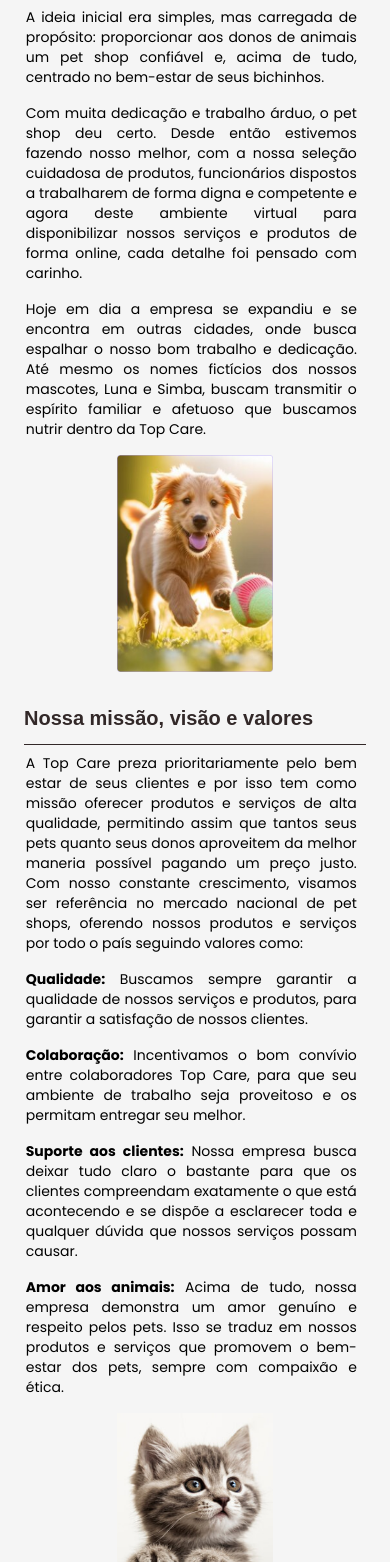
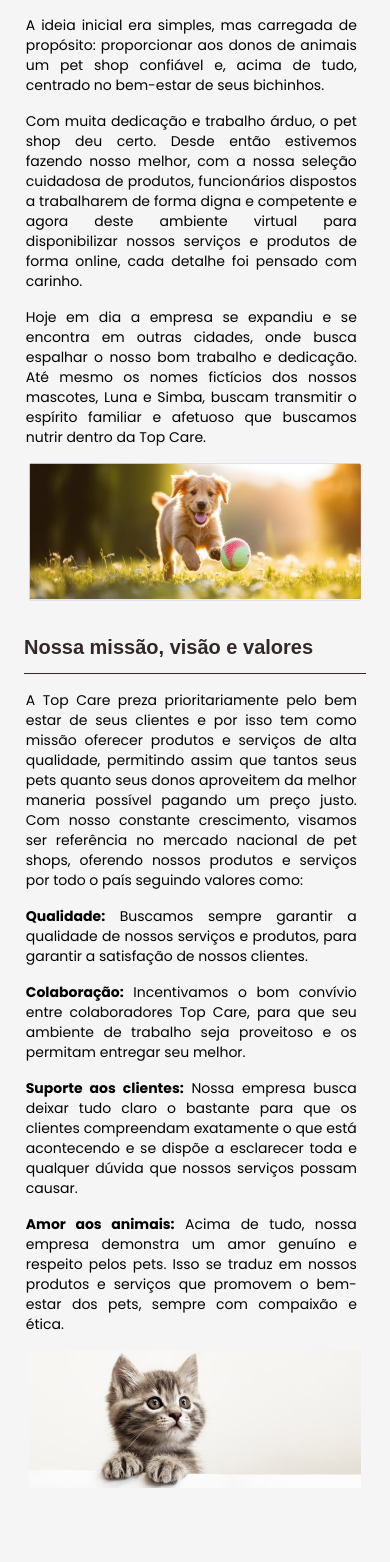
Before and after one commit to Projeto-Top-Care/Top-Care-Front-End, a Next.js app: page /Sobre in a window 390 px wide. Shown: the part 438-2000 px from the top of the page. Built offline with nearby package versions, Linux system fonts and the light colour scheme; a web font is replaced by a local one.

Commit message:
Arrumando página sobre nós

```diff
--- a/src/app/Sobre/page.tsx
+++ b/src/app/Sobre/page.tsx
@@ -23,7 +23,7 @@ export default function sobreNos() {
                 <div className="flex flex-col items-center lg:flex-row lg:items-start lg:w-[90%]">
                     <div className="md:w-[100%] w-[95%] lg:w-[90%]">
                         <div className="flex flex-col justify-center w-[98%] text-sm md:w-[85%] md:ml-14 md:px-6 md:text-base lg:w-[90%] lg:block">
-                            <p className=" font-poppins text-justify md:mx-0 mx-4">Tudo começou com uma ideia de transformar a
+                            <p className=" font-poppins text-justify md:mx-0 mx-4 mt-2">Tudo começou com uma ideia de transformar a
                                 paixão por animais em algo mais. A visão de criar uma comunidade onde todos os animais
                                 pudessem encontrar produtos de qualidade e
                                 amorosos cuidados começou a ganhar forma para se tornar a Top Care de hoje.</p>
@@ -39,9 +39,9 @@ export default function sobreNos() {
                                 buscam transmitir o espírito familiar e afetuoso que buscamos nutrir dentro da Top Care.</p>
                         </div>
                     </div>
-                    <div className="w-[40%] mt-4 flex justify-center items-center md:mt-8 md:w-[82%] md:ml-4 lg:w-80 lg:mt-2">
-                        <img className="md:w-[100%] md:h-[70%] md:hidden lg:flex lg:w-fit" src="/assets/cachorro-brincando.png" alt="cachorro correndo atras da bola" />
-                        <img className="hidden md:flex md:w-[100%] md:h-[70%] md:rounded lg:hidden" src="/assets/banner-cachorro-brincando.png" alt="banner pra tablet"/>
+                    <div className="w-[85%] mt-4 flex justify-center items-center md:mt-8 md:w-[82%] md:ml-4 lg:w-80 lg:mt-2">
+                        <img className="w-[100%] hidden lg:flex lg:w-fit" src="/assets/cachorro-brincando.png" alt="cachorro correndo atras da bola" />
+                        <img className="lg:hidden w-full" src="/assets/banner-cachorro-brincando.png" alt="banner pra tablet"/>
                     </div>
                 </div>
             </section>
@@ -49,13 +49,13 @@ export default function sobreNos() {
             <section className="pt-6 pb-24">
                 <TituloLinha titulo="Nossa missão, visão e valores" />
                 <div className="flex flex-col-reverse items-center lg:flex-row lg:items-start">
-                    <div className="w-[40%] mt-4 flex justify-center items-center md:mt-8 md:mr-4 md:w-[82%] lg:w-80 lg:mt-2 lg:ml-20">
-                        <img className="md:w-[100%] md:h-[70%] md:hidden lg:flex lg:w-fit" src="/assets/gato-filhote.png" alt="cachorro correndo atras da bola" />
-                        <img className="hidden md:flex md:w-[100%] md:h-[70%] md:rounded lg:hidden" src="/assets/banner-gato-filhote.png" alt="" />
+                    <div className="w-[85%] mt-4 flex justify-center items-center md:mt-8 md:mr-4 md:w-[82%] lg:w-80 lg:mt-2 lg:ml-20">
+                        <img className="w-[100%] hidden lg:flex lg:w-fit" src="/assets/gato-filhote.png" alt="cachorro correndo atras da bola" />
+                        <img className="lg:hidden w-full" src="/assets/banner-gato-filhote.png" alt="" />
                     </div>
                     <div className="md:w-[100%] w-[95%] lg:w-[90%]">
                         <div className="flex flex-col justify-center w-[98%] text-sm md:w-[85%] md:ml-14 md:px-6 md:text-base lg:w-[90%] lg:justify-end">
-                            <p className=" font-poppins text-justify md:mx-0 mx-4">A Top Care preza prioritariamente pelo bem estar de seus clientes e por isso tem como missão
+                            <p className="font-poppins text-justify md:mx-0 mx-4 mt-2">A Top Care preza prioritariamente pelo bem estar de seus clientes e por isso tem como missão
                                 oferecer produtos e serviços de alta qualidade, permitindo assim que tantos seus pets quanto
                                 seus donos aproveitem da melhor maneria possível pagando um preço justo. Com nosso constante
                                 crescimento, visamos ser referência no mercado nacional de  pet shops, oferendo nossos
```
